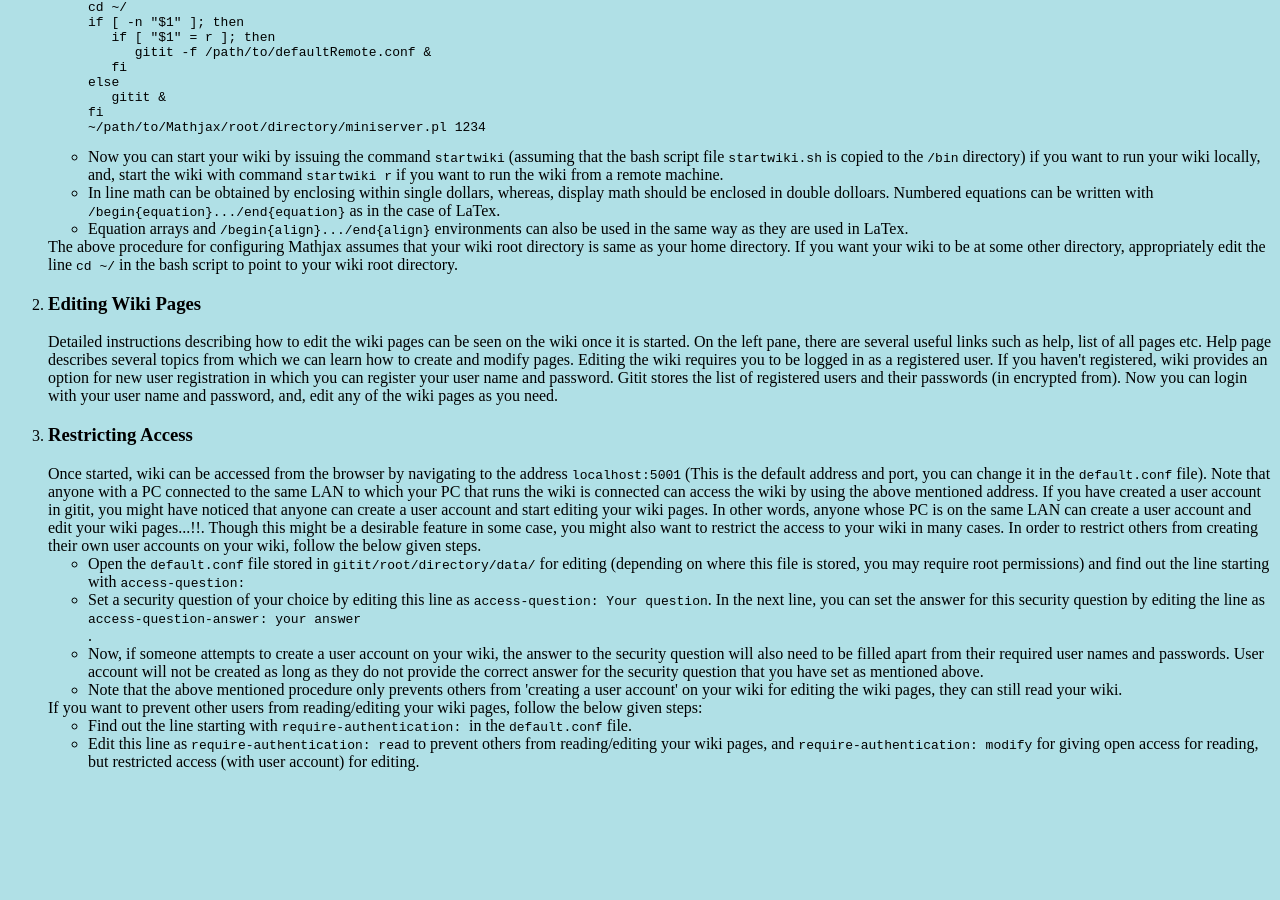
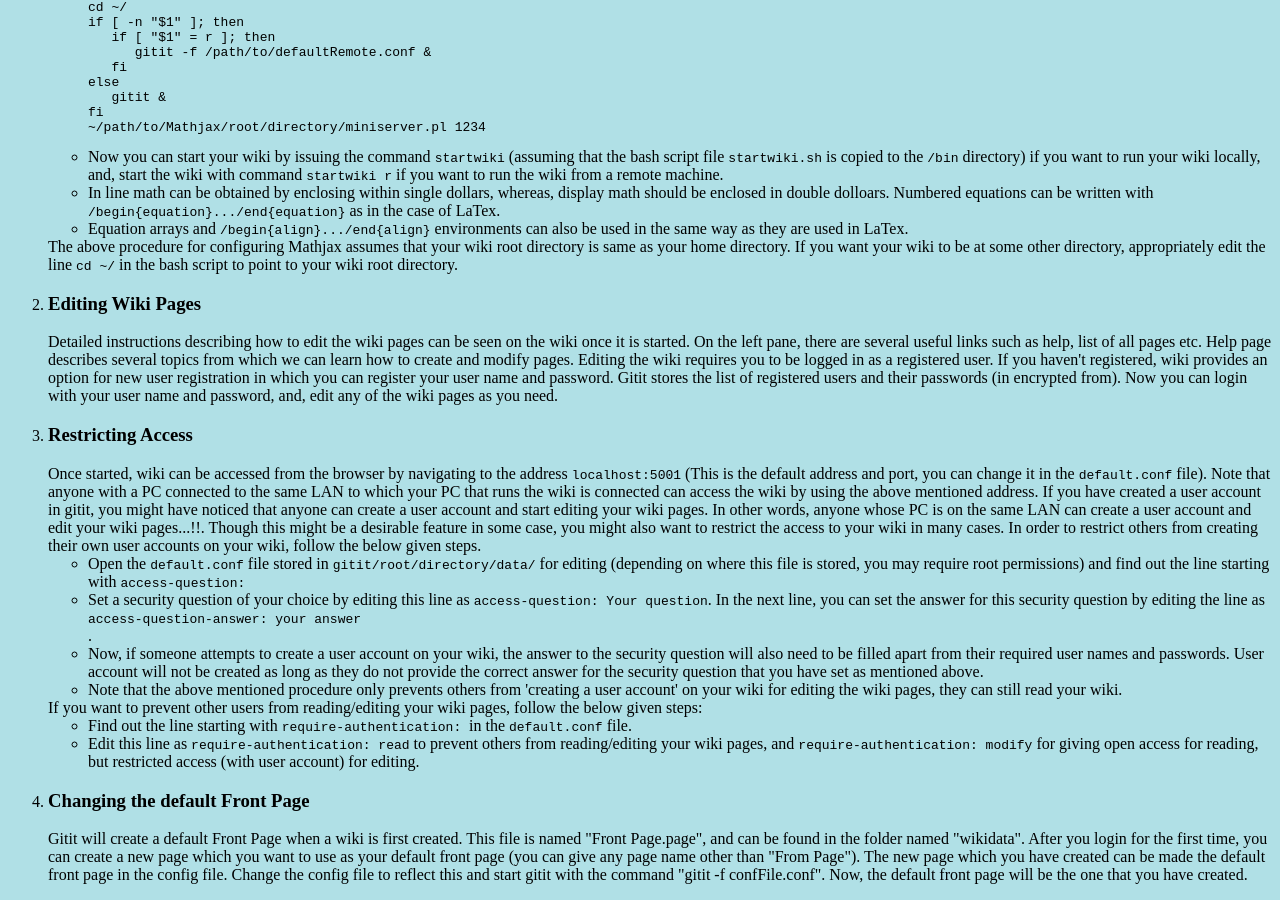
Before and after one commit to sandeepdevasrii/sandeepdevasrii.github.io, a Jekyll site: the page GititWiki/gititsetup.html, which Jekyll copies as it is, in a window 1280 px wide and 900 px high, scrolled down 1660 px. Built offline with Jekyll 4.4.1, drawn with Linux system fonts in a browser that asks for light colours; before the commit the page ends 2447 px from its top, so only the background shows below that.

Commit message:
Added default Front Page

```diff
--- a/GititWiki/gititsetup.html
+++ b/GititWiki/gititsetup.html
@@ -176,6 +176,11 @@ If you want to prevent other users from reading/editing your wiki pages, follow
 <code>require-authentication: modify</code> for giving open access for reading, but restricted access (with user account) for
 editing.</li>
 </ul>
+<li><h3> Changing the default Front Page </h3>
+Gitit will create a default Front Page when a wiki is first created. This file is named "Front Page.page", and can be found in the folder named "wikidata".
+After you login for the first time, you can create a new page which you want to use as your default front page (you can give any page name other than "From Page").
+The new page which you have created can be made the default front page in the config file. Change the config file to reflect this and start gitit with the
+command "gitit -f confFile.conf". Now, the default front page will be the one that you have created.
 </ol>
       </p>
   </body>
```
